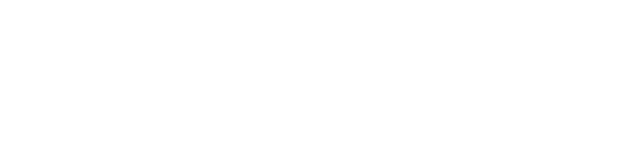
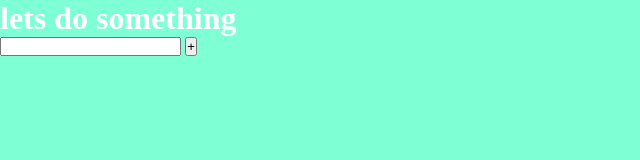
Before and after one commit to Andriikryl/To-Do-list-3, a plain HTML site: page index.html in a window 1280 px wide. Shown: the whole page, without its empty margins (0-640 px from the left). Drawn offline with Linux system fonts and the light colour scheme.

Commit message:
html setup

```diff
--- a/css/style.scss
+++ b/css/style.scss
@@ -0,0 +1,10 @@
+*{
+    margin: 0;
+    padding: 0;
+    box-sizing: border-box;
+}
+
+body{
+    background-color: aquamarine;
+    color: white;
+}
--- a/index.html
+++ b/index.html
@@ -9,7 +9,19 @@
 </head>
 <body>
 
+<header>
+    <h1> lets do something</h1>
+</header>
 
+<form>
+    <input type="text" class="todo-input">
+    <button class="todo-button" type="submit">
+        <i class="fas fa-plus-square">+</i>
+    </button>
+</form>
+<div class="todo-container">
+<ul class="todo-list"></ul>
+</div>
 
 
 
```
Also changed, not shown: css/style.css, 1 other file.
